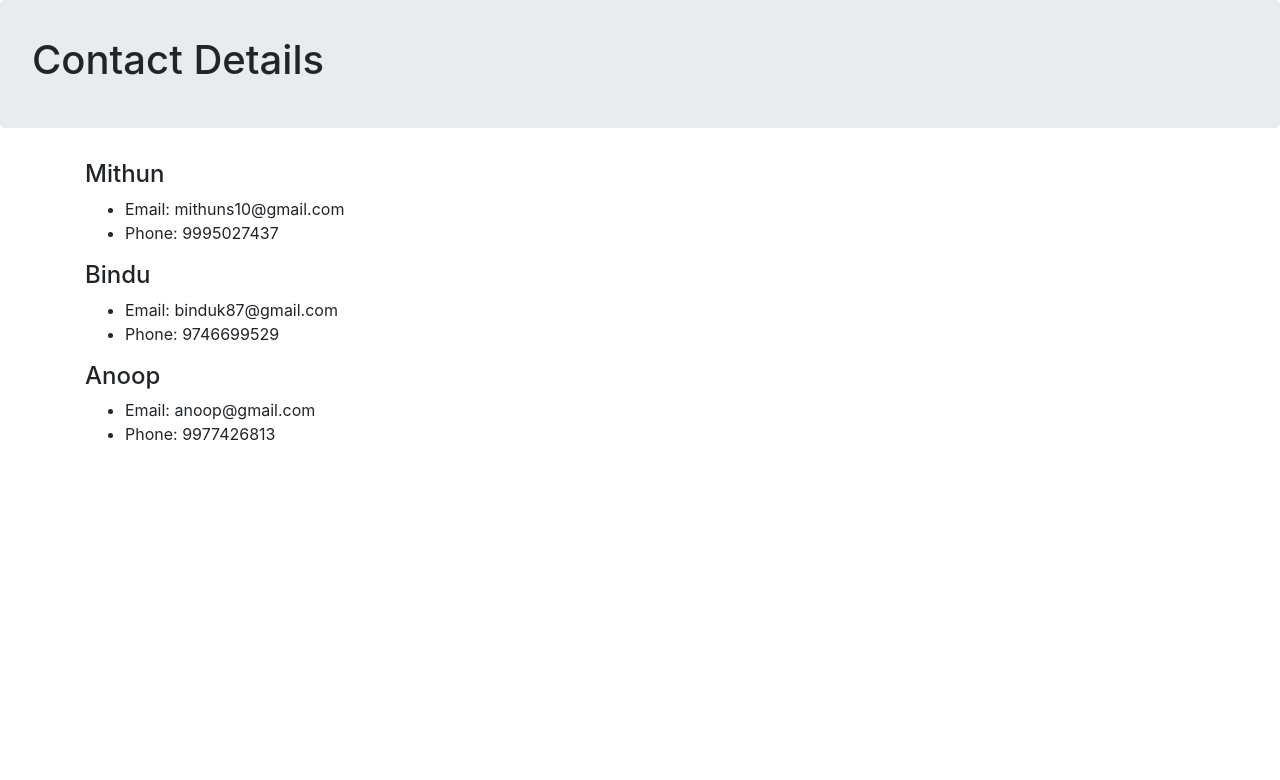
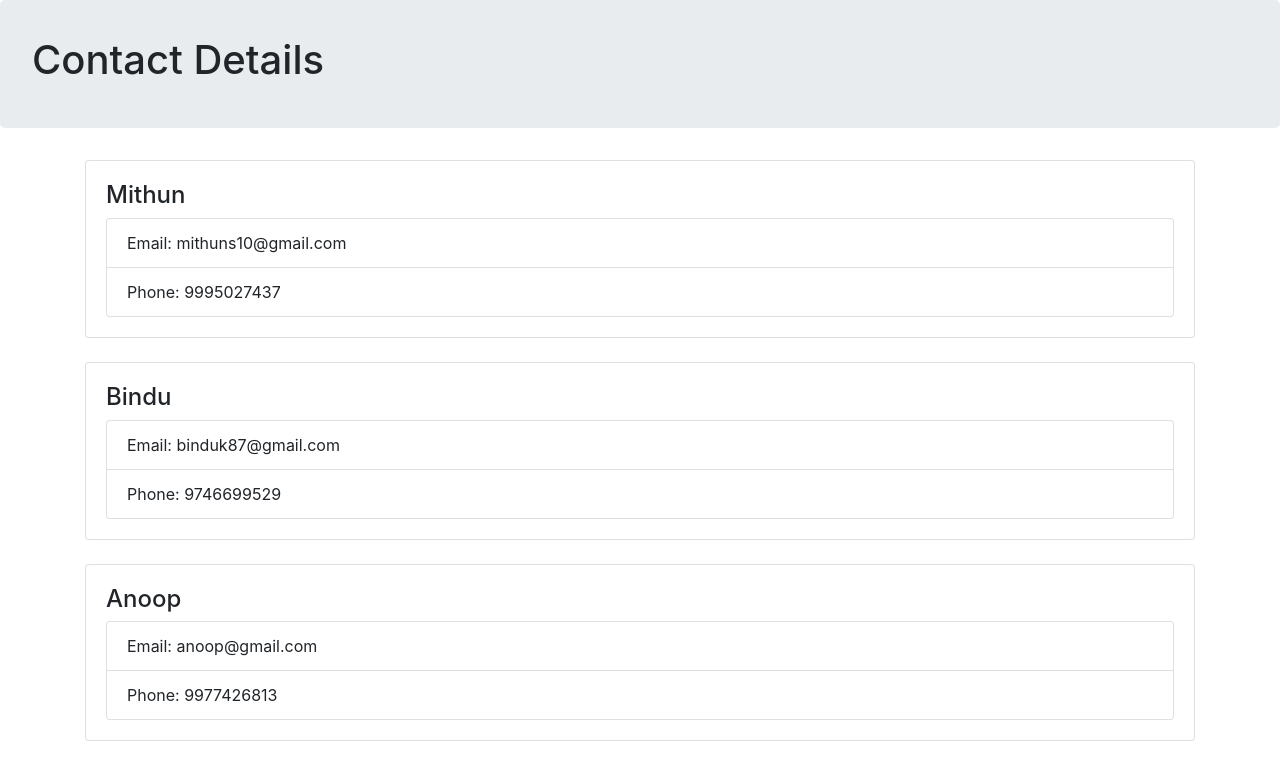
Before and after one commit to mithuns10/Reatjs, a React (Create React App) app: page / in a window 1280 px wide. Shown: the top 780 px of the page. Built offline with nearby package versions, Linux system fonts and the light colour scheme.

Commit message:
12-12-2018

```diff
--- a/src/components/ContactDetaisl.jsx
+++ b/src/components/ContactDetaisl.jsx
@@ -27,9 +27,9 @@ class AllContacts extends Component {
   render() {
     const { ContactItems } = this.state;
     return (
-      <div>
+      <div className="container">
         {ContactItems.map(Items => (
-          <ContactDetails id={Items.id} ContactItems={Items} />
+          <ContactDetails key={Items.id} ContactItemsss={Items} />
         ))}
       </div>
     );
--- a/src/components/Contacts.jsx
+++ b/src/components/Contacts.jsx
@@ -2,14 +2,14 @@ import React, { Component } from 'react';
 
 class ContactDetails extends Component {
   render() {
-    const { ContactItems } = this.props;
+    const { ContactItemsss } = this.props;
     return (
-      <div className="container">
-        <h4>{ContactItems.Name}</h4>
+      <div className="card card-body mb-4">
+        <h4>{ContactItemsss.Name}</h4>
 
-        <ul>
-          <li>Email:{ContactItems.Email}</li>
-          <li>Phone:{ContactItems.Phone}</li>
+        <ul className="list-group">
+          <li className="list-group-item">Email:{ContactItemsss.Email}</li>
+          <li className="list-group-item">Phone:{ContactItemsss.Phone}</li>
         </ul>
       </div>
     );
```
